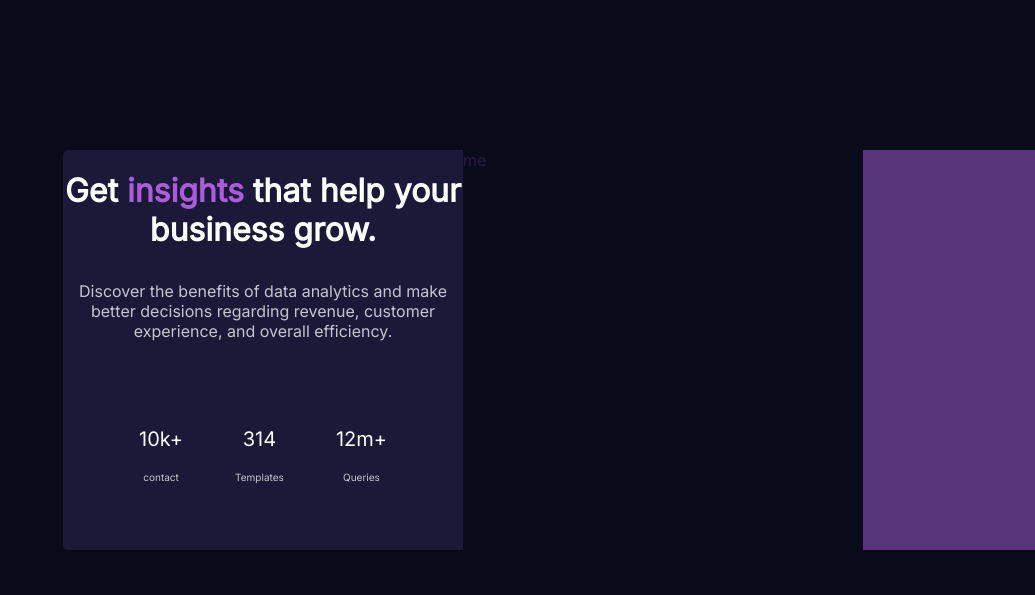
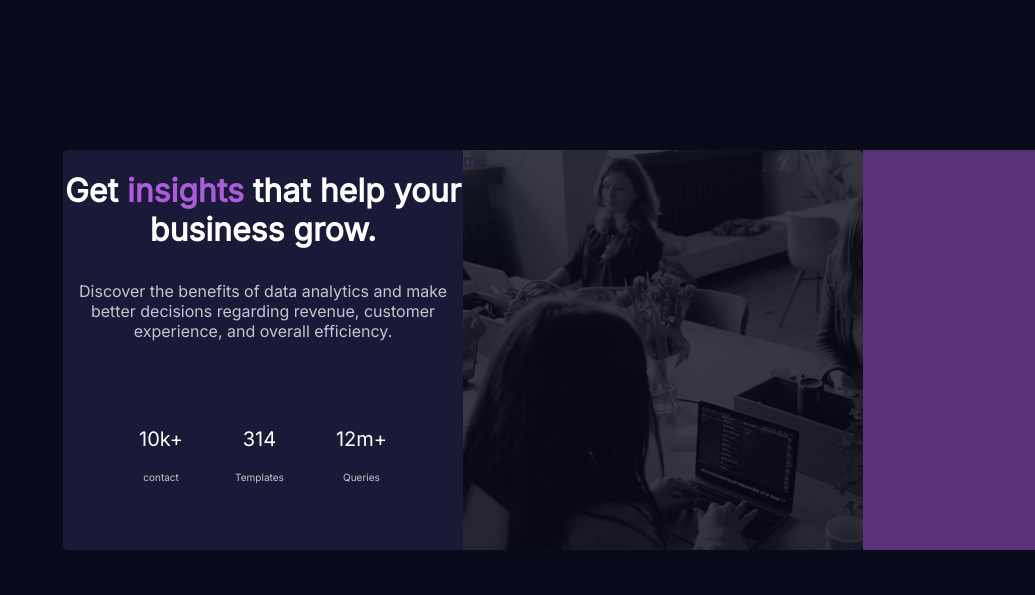
Before and after one commit to muhalat/newbie1, a plain HTML site: page index.html in a window 1280 px wide. Shown: the top 595 px of the page, without its empty margins (245-1280 px from the left). Drawn offline with Linux system fonts and the light colour scheme.

Commit message:
Update style.css

```diff
--- a/style.css
+++ b/style.css
@@ -24,7 +24,7 @@
     .body{
       padding: 10px;
     }
-    .img{ background: src("image-header-desktop.jpg");
+    .img{ background: url("image-header-desktop.jpg");
         border-radius:0px 5px 5px 0px;}
 
     .img{
```
